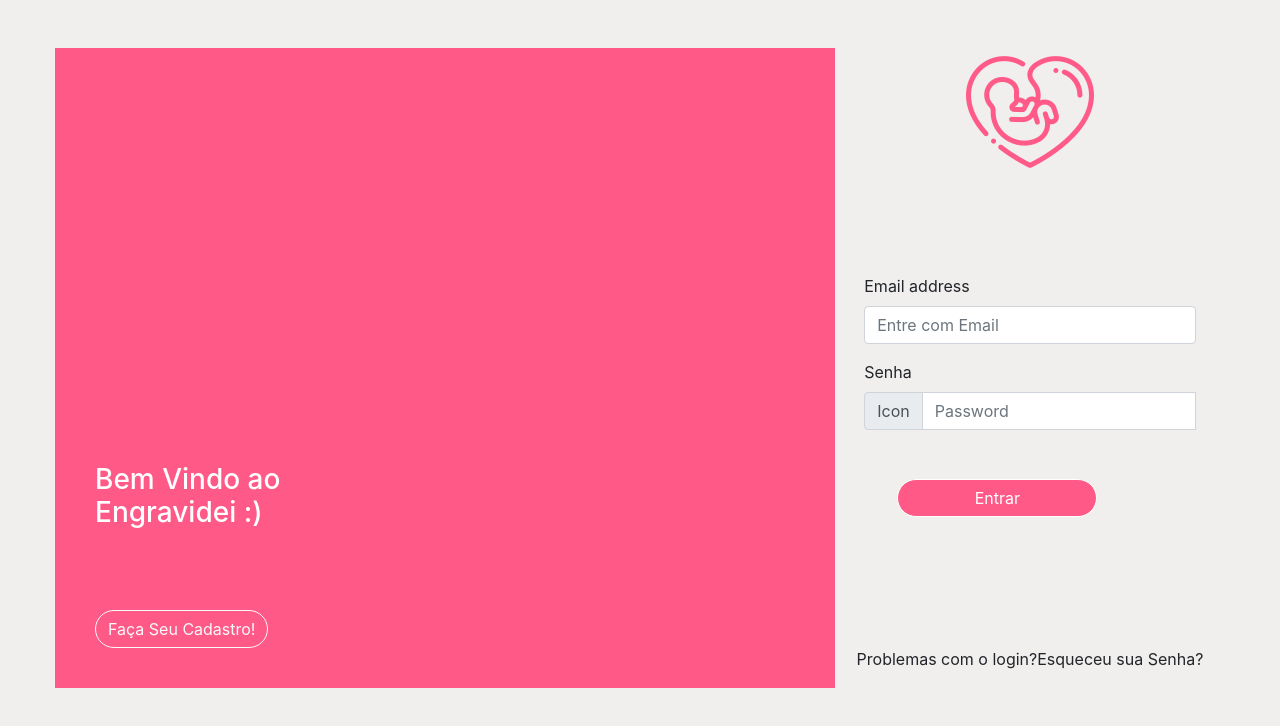
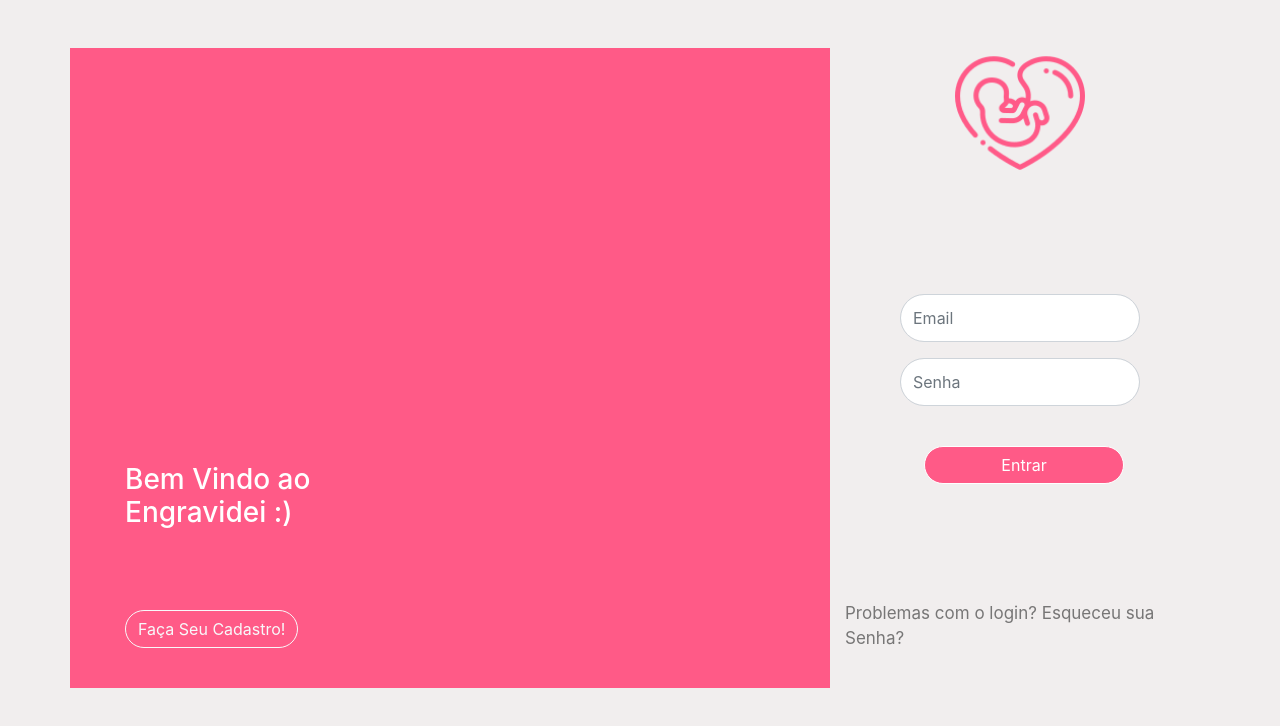
Before and after one commit to JoaoVictorVeronezi/engravidei-web, a React (Create React App) app: page / in a window 1280 px wide. Shown: the top 726 px of the page. Built offline with nearby package versions, Linux system fonts and the light colour scheme; the HTML template or start-up script is replaced by a standard one.

Commit message:
Login finalizado

```diff
--- a/src/assets/App.css
+++ b/src/assets/App.css
@@ -1,23 +1,32 @@
+/*
+===================================================================
+                    CSS de seleção dos campos
+===================================================================
+*/
 p::selection {
     background: #FF5A87;
     color: white;
-  }
-
+}
 h3::selection {
     background: #FF5A87;
     color: white;
-  }
+}
 br::selection {
     background: #FF5A87;
     color: white;
-  }
-
+}
+/*
+===================================================================
+                    CSS da Pagina Inicial/Login
+===================================================================
+*/
 .pinkContainer {
     background-color: #FF5A87;
     width: 100%;
     height: 40rem;
-    padding-left: 0px;
-    padding-right: 0px;
+}
+.loginContainer {
+    height: 40rem;
 }
 .tituloInicial {
     color: white;
@@ -28,18 +37,14 @@ br::selection {
     bottom: 0;
     left: 0;
 }
+.loginCamp {
+    border-radius: 30px !important;
+    height: 3rem !important;
+    width: 15rem!important;
+}
 .mainButton {
     margin: 40px;
     border-radius: 30px !important;
-}
-.banana {
-    width: 100%;
-    height: 100%;
-    margin: 0px;
-}
-.container {
-    padding-left: 0px;
-    padding-right: 0px;
 }
 .geral {
     background-color: #f1eeee;
@@ -56,6 +61,7 @@ br::selection {
     color: black !important;
     border-color: #FF5A87 !important;
   }
-.teste {
-    margin-bottom: 25%;
+.textoLogin {
+    font-size: 17px;
+    color: rgb(119, 118, 118);
 }
--- a/src/components/MainScreen.jsx
+++ b/src/components/MainScreen.jsx
@@ -1,4 +1,4 @@
-import React, { useState, useEffect } from "react";
+import React, { useState } from "react";
 import Logo from "../assets/logo.png";
 import Container from 'react-bootstrap/Container';
 import Button from 'react-bootstrap/Button';
@@ -6,12 +6,11 @@ import Media from 'react-bootstrap/Media'
 import Row from 'react-bootstrap/Row';
 import Col from 'react-bootstrap/Col';
 import Form from 'react-bootstrap/Form';
-import FormControl from 'react-bootstrap/FormControl';
-import FormCheck from 'react-bootstrap/FormCheck';
-import { FontAwesomeIcon } from '@fortawesome/react-fontawesome';
+import { InputGroup } from "react-bootstrap";
 
 import '../assets/App.css';
-import { InputGroup } from "react-bootstrap";
+
+
 
 const MainScreen = () => {
 
@@ -26,8 +25,6 @@ const MainScreen = () => {
 
         setValidated(true);
     };
-
-
     return (
         <Container fluid className="geral p-0 mt-xl-5 mt-xs-0">
             <Container>
@@ -39,33 +36,29 @@ const MainScreen = () => {
                         </Container>
                     </Col>
                     <Col xl={4} md={4} lg={4} >
-
-                            <Row>
-                                <Col xs={12} className="d-flex justify-content-center teste">
+                            <Row className="loginContainer">
+                                <Col xs={12} className="d-flex justify-content-center mb-5">
                                     <Media>
-                                        <img width={128} height={128} src={Logo} />
+                                        <img width={130} height={130} src={Logo} alt="Logo" />
                                     </Media>
                                 </Col>
-                                <Col xs={12} className="d-flex justify-content-center teste">
+                                <Col xs={12} className="d-flex justify-content-center mb-5 mt-5">
                                     <Form validated={validated} onSubmit={handleSubmit}>
                                         <Form.Group controlId="EmailLogin">
-                                            <Form.Label>Email address</Form.Label>
                                             <Form.Control
+                                            placeholder="Email"
+                                                className="loginCamp"
                                                 type="email"
-                                                placeholder="Entre com Email"
                                                 required
                                             />
                                             <Form.Control.Feedback>Perfeito!</Form.Control.Feedback>
                                         </Form.Group>
                                         <Form.Group controlId="PasswordLogin">
-                                            <Form.Label>Senha</Form.Label>
                                             <InputGroup>
-                                                <InputGroup.Prepend>
-                                                    <InputGroup.Text id="">Icon</InputGroup.Text>
-                                                </InputGroup.Prepend>
                                                 <Form.Control
+                                                placeholder="Senha"
+                                                    className="loginCamp"
                                                     type="password"
-                                                    placeholder="Password"
                                                     required
                                                 />
                                                 <Form.Control.Feedback>Perfeito!</Form.Control.Feedback>
@@ -74,11 +67,10 @@ const MainScreen = () => {
                                         <Button type="submit" className="buttonEntrar">Entrar</Button>
                                     </Form>
                                 </Col>
-                                <Col xs={12} className="d-flex justify-content-center teste">
-                                    <p className="textoLogin">Problemas com o login?Esqueceu sua Senha?</p>
+                                <Col xs={12} className="d-flex justify-content-center mt-4">
+                                    <p className="textoLogin">Problemas com o login? Esqueceu sua Senha?</p>
                                 </Col>
                             </Row>
-
                     </Col>
                 </Row>
             </Container>
--- /dev/null
+++ b/src/components/RegistScreen.jsx
@@ -0,0 +1 @@
+import React, { useState, useEffect } from "react";
```
Also changed, not shown: src/assets/AvenirBook.otf (added), src/assets/AvenirMedium.otf (added).
